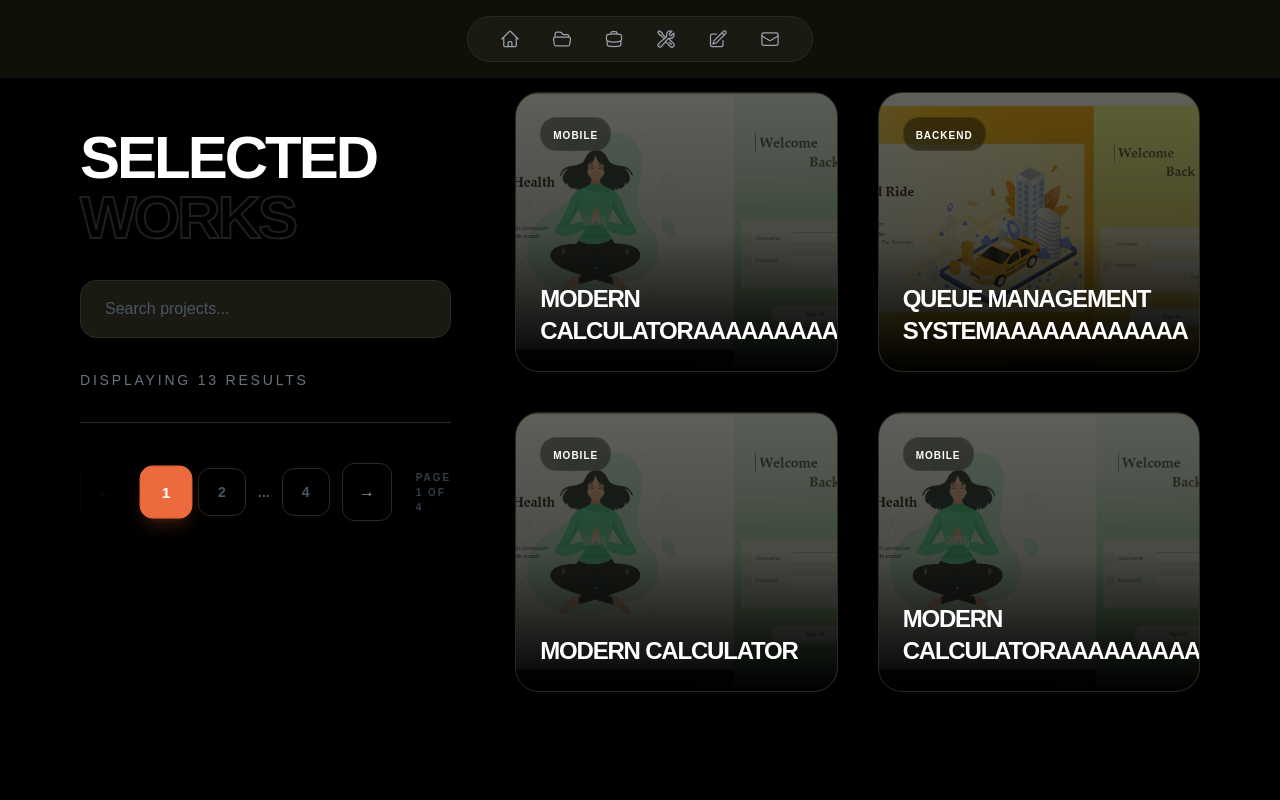
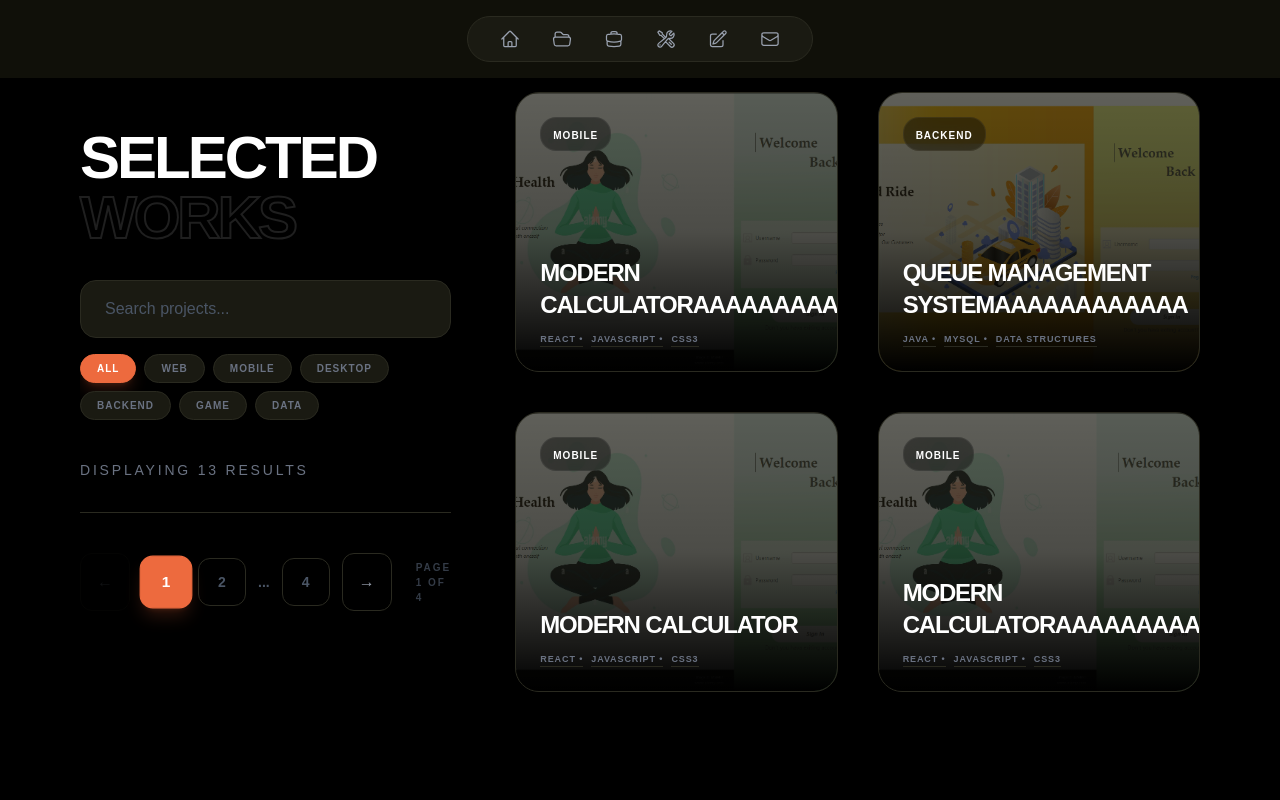
Before and after one commit to tharu-2003/Tharusha_Sandaruwan_Dahanayaka, a React (Vite) app: page /projects in a window 1280 px wide. Shown: the top 800 px of the page. Built offline with nearby package versions, Linux system fonts and the light colour scheme.

Commit message:
add searching tags

```diff
--- a/src/pages/ProjectPage.tsx
+++ b/src/pages/ProjectPage.tsx
@@ -3,7 +3,6 @@ import { useNavigate } from 'react-router-dom';
 import { projectsData } from '../assets/datas/assets';
 import { Navigation } from '../components/Navigation';
 import { Pagination } from '../components/PaginationControls';
-
 
 const ProjectPage = () => {
   const navigate = useNavigate();
@@ -11,7 +10,18 @@ const ProjectPage = () => {
   const [currentPage, setCurrentPage] = useState(1);
   const itemsPerPage = 4;
 
-  // 1. Search Logic
+  // 1. Categories List
+  const quickFilters = [
+    { label: "All", value: "" },
+    { label: "Web", value: "Web" },
+    { label: "Mobile", value: "Mobile" },
+    { label: "Desktop", value: "Desktop" },
+    { label: "Backend", value: "Backend" },
+    { label: "Game", value: "Game" },
+    { label: "Data", value: "Data Science Project" },
+  ];
+
+  // 2. Search Logic
   const filteredProjects = useMemo(() => {
     const reversed = [...projectsData].reverse();
     return reversed.filter(project =>
@@ -21,7 +31,7 @@ const ProjectPage = () => {
     );
   }, [searchQuery]);
 
-  // 2. Pagination Calculations
+  // 3. Pagination Calculations
   const totalPages = Math.ceil(filteredProjects.length / itemsPerPage);
   const indexOfLastItem = currentPage * itemsPerPage;
   const indexOfFirstItem = indexOfLastItem - itemsPerPage;
@@ -42,7 +52,7 @@ const ProjectPage = () => {
 
       <div className="flex flex-col lg:flex-row gap-12 lg:gap-16 mt-20 lg:mt-3">
 
-        {/* LEFT SIDE: Title & Search */}
+        {/* LEFT SIDE: Title, Search & Filters */}
         <div className="w-full lg:w-1/3 lg:sticky lg:top-32 h-fit space-y-8">
           <div>
             <h1 className="text-4xl sm:text-6xl lg:text-6xl font-black tracking-tighter leading-none uppercase">
@@ -51,6 +61,8 @@ const ProjectPage = () => {
             </h1>
           </div>
 
+          <div className="space-y-4">
+            {/* Search Box */}
             <div className="relative w-full max-w-md">
               <input
                 type="text"
@@ -61,11 +73,31 @@ const ProjectPage = () => {
               />
             </div>
 
+            {/* Quick Filter Buttons */}
+            <div className="flex flex-wrap gap-2 max-w-md overflow-x-auto no-scrollbar pb-2">
+              {quickFilters.map((filter) => (
+                <button
+                  key={filter.label}
+                  onClick={() => {
+                    setSearchQuery(filter.value);
+                    setCurrentPage(1);
+                  }}
+                  className={`px-4 py-1.5 rounded-full text-[10px] font-black uppercase tracking-widest transition-all duration-300 border ${
+                    (searchQuery === filter.value) || (filter.label === "All" && searchQuery === "")
+                      ? "bg-[#ed6a3e] border-[#ed6a3e] text-white shadow-lg shadow-[#ed6a3e]/20"
+                      : "bg-[#1a1a12] border-[#2a2a20] text-gray-500 hover:border-gray-400 hover:text-gray-300"
+                  }`}
+                >
+                  {filter.label}
+                </button>
+              ))}
+            </div>
+          </div>
+
           <p className="text-gray-500 text-xs sm:text-sm font-medium uppercase tracking-[0.2em]">
             Displaying {filteredProjects.length} results
           </p>
 
-          {/* Pagination CALL (Desktop View) */}
           <div className="hidden lg:block">
             <Pagination
               currentPage={currentPage}
@@ -83,7 +115,7 @@ const ProjectPage = () => {
                 <div
                   key={project._id}
                   onClick={() => navigate(`/projects-details/${project._id}`)}
-                  className="group relative cursor-pointer overflow-hidden rounded-3xl bg-[#1a1a12] border border-[#2a2a20] transition-all duration-500 hover:border-[#ed6a3e]/40 shadow-2xl h-[240px] sm:h-[280px] w-full"
+                  className="group relative cursor-pointer overflow-hidden rounded-3xl bg-[#1a1a12] border border-[#2a2a20] transition-all duration-500 hover:border-[#ed6a3e]/40 shadow-2xl h-60 sm:h-70 w-full"
                 >
                   <div className="absolute inset-0 z-0">
                     <img
@@ -102,9 +134,23 @@ const ProjectPage = () => {
                         </span>
                       </div>
                     </div>
-                    <h3 className="text-2xl font-black text-white uppercase tracking-tighter group-hover:tracking-wider transition-all duration-500">
+
+                    <div>
+                      <h3 className="text-2xl font-black text-white uppercase tracking-tighter group-hover:tracking-wider transition-all duration-500 mb-3">
                         {project.title}
                       </h3>
+
+                      <div className="flex flex-wrap gap-2">
+                        {project.tags.map((tag, i) => (
+                          <span
+                            key={i}
+                            className="text-[9px] text-gray-500 font-bold uppercase tracking-widest border-b border-[#2a2a20] group-hover:border-[#ed6a3e]/40 transition-colors"
+                          >
+                            {tag} {i !== project.tags.length - 1 ? "•" : ""}
+                          </span>
+                        ))}
+                      </div>
+                    </div>
                   </div>
                 </div>
               ))}
@@ -115,7 +161,6 @@ const ProjectPage = () => {
             </div>
           )}
 
-          {/* Pagination CALL (Mobile View) */}
           <div className="lg:hidden mt-12 pb-10">
             <Pagination
               currentPage={currentPage}
@@ -127,7 +172,7 @@ const ProjectPage = () => {
       </div>
 
       <footer className="mt-32 border-t border-[#2a2a20] pt-20 text-center pb-10">
-        <h2 onClick={() => navigate('/contact')} className="text-4xl sm:text-6xl font-black text-white hover:text-[#ed6a3e] cursor-pointer transition-all duration-500 uppercase italic">
+        <h2 onClick={() => navigate('/contact')} className="text-4xl sm:text-7xl lg:text-8xl font-black text-white hover:text-[#ed6a3e] cursor-pointer transition-all duration-500 uppercase italic">
           Let's Build Together →
         </h2>
       </footer>
```
Lines whose indentation alone changed are shown as unchanged.
